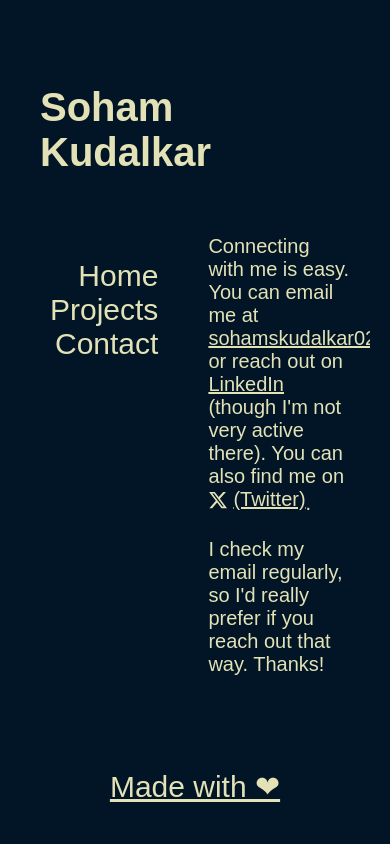
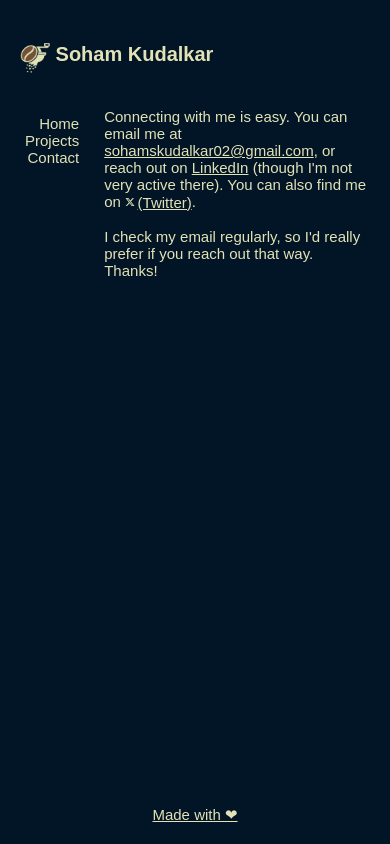
Before and after one commit to Sohamsk/sohamsk.github.io, a plain HTML site: page contact.html in a window 390 px wide. Drawn offline with Linux system fonts and the light colour scheme.

Commit message:
fixed mobile issue by adding a meta width tag also added favicons and a logo

```diff
--- a/contact.html
+++ b/contact.html
@@ -2,12 +2,17 @@
 
 <head>
     <title>Grinding Coffee to Code: Contact</title>
+    <meta name="viewport" content="width=device-width, initial-scale=1.0">
+    <link rel="apple-touch-icon" sizes="180x180" href="logo/apple-touch-icon.png">
+    <link rel="icon" type="image/png" sizes="32x32" href="logo/favicon-32x32.png">
+    <link rel="icon" type="image/png" sizes="16x16" href="logo/favicon-16x16.png">
+    <link rel="manifest" href="/site.webmanifest">
     <link rel="stylesheet" href="css/common.css">
 </head>
 
 <body>
     <div class="container">
-        <h1 class="top"><br>Soham Kudalkar</h1>
+        <h1 class="top"><br><img src="logo/logo.png" alt="logo" />&nbsp;Soham Kudalkar</h1>
 
         <div class="middle">
             <nav class="left">
--- a/css/common.css
+++ b/css/common.css
@@ -25,6 +25,12 @@ html, body {
 .top {
   padding: 1rem;
   margin: 0;
+}
+
+.top img {
+  float: left;
+  width: 3rem;
+  height: 3rem;
 }
 
 .middle {
@@ -70,7 +76,11 @@ html, body {
   color: inherit;
 }
 
-@media only screen and (max-width: 1000px) {
+@media only screen and (max-width: 600px) {
+    html, body {
+       font-size: 10px !important;
+    }
+
   .container {
     max-width: 100vw;
     width: 100vw;
@@ -81,6 +91,10 @@ html, body {
     font-size: 1.5rem;
   }
 
+  .right{
+    font-size: 1.5rem;
+  }
+
   .bottom {
     font-size: 1.5rem;
   }
```
Also changed, not shown: index.html (+6 -1 lines), projects.html (+6 -1 lines), logo/android-chrome-192x192.png (added), logo/android-chrome-512x512.png (added), logo/apple-touch-icon.png (added), logo/favicon-16x16.png (added), logo/favicon-32x32.png (added), logo/favicon.ico (added), logo/logo.png (added), site.webmanifest (added).
